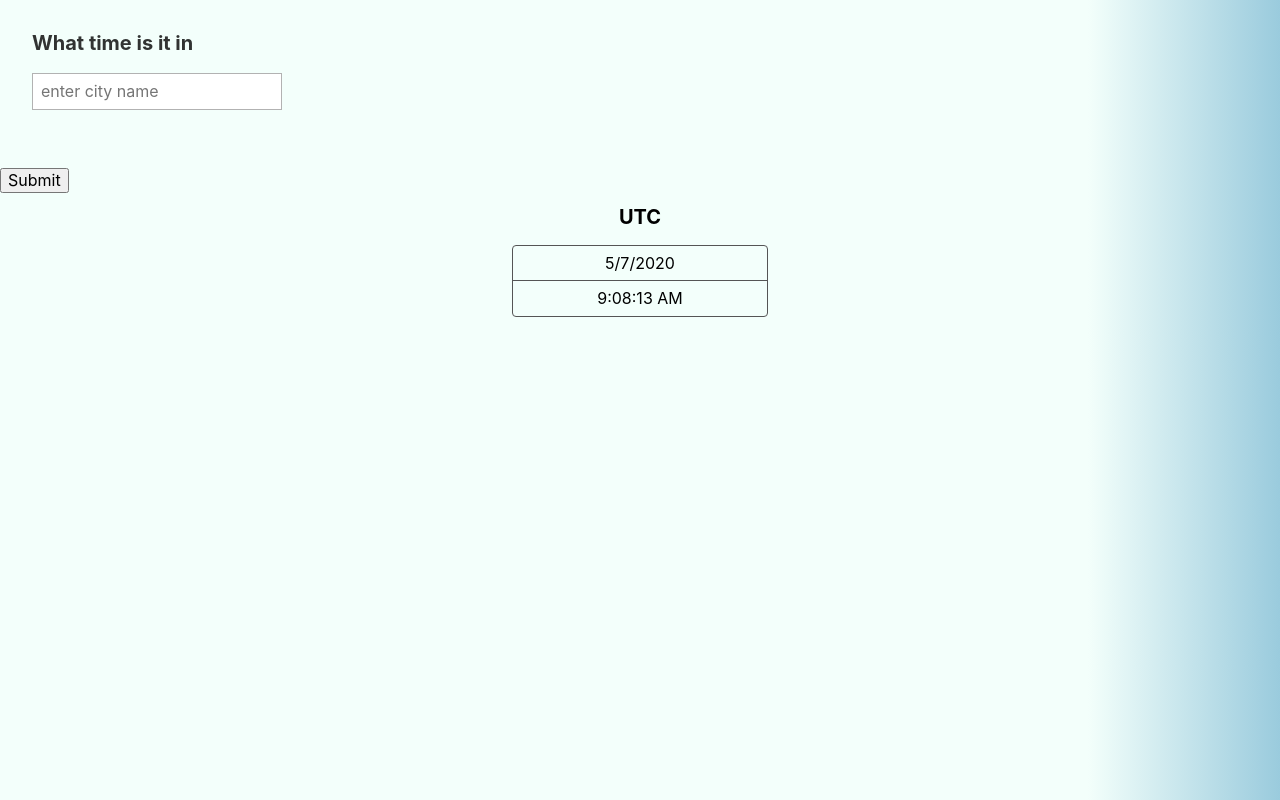
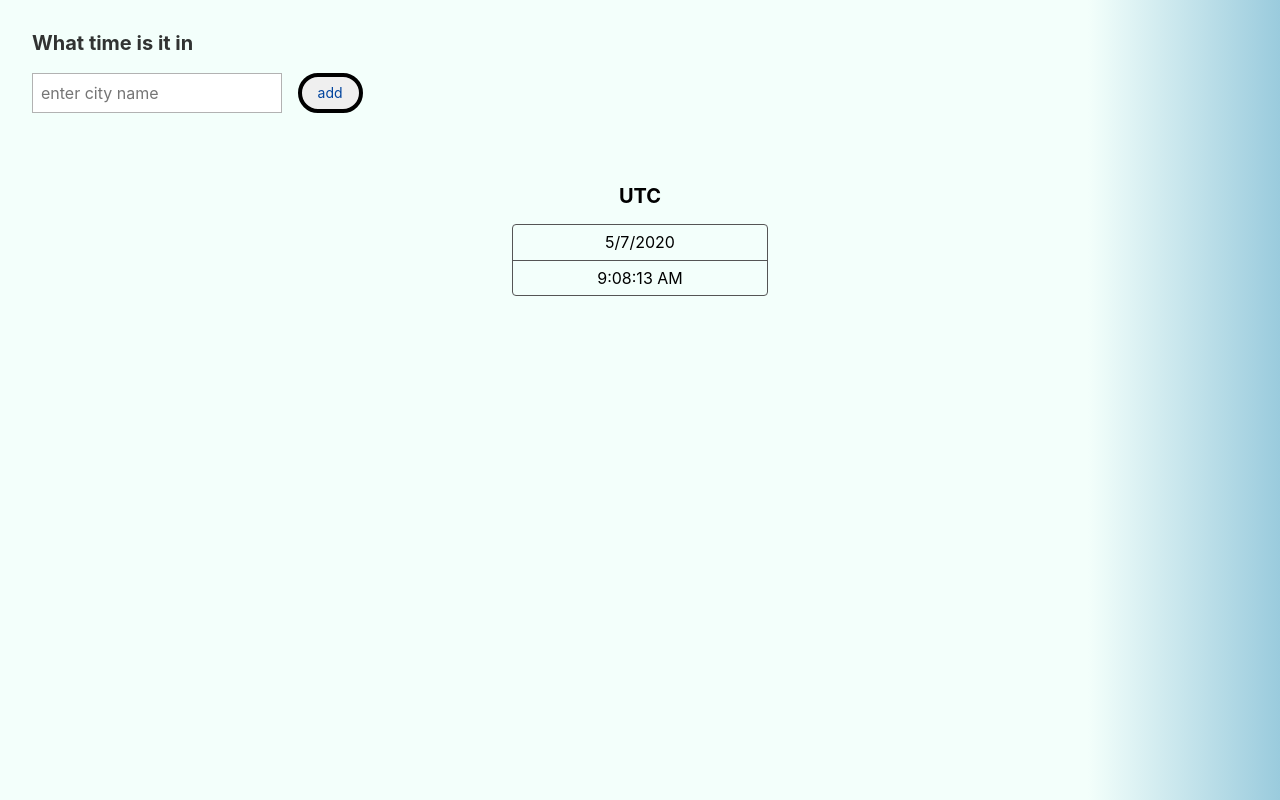
Before and after one commit to yuwen-c/worldtime-luxon, a React (Create React App) app: page / in a window 1280 px wide. Built offline with nearby package versions, Linux system fonts and the light colour scheme.

Commit message:
add button component to searchbox

```diff
--- /dev/null
+++ b/src/component/Button.js
@@ -0,0 +1,16 @@
+import React from 'react';
+
+const Button = ({onButtonClick}) => {
+    return(
+        <div className="ph3 ">
+            <input
+            type="submit"
+            value="add"
+            onClick={onButtonClick}
+            className="f6 grow no-underline br-pill ba bw2 ph3 pv2 dib dark-blue"
+            />
+        </div>
+    )
+}
+
+export default Button;
--- a/src/component/Searchbox.js
+++ b/src/component/Searchbox.js
@@ -1,12 +1,12 @@
 import React from 'react';
 import Option from './Option';
+import Button from '../component/Button';
 
-
-
-const Searchbox = ({onInputChange, completeCity, errorMes, searchboxValue}) => {
+const Searchbox = ({onInputChange, completeCity, errorMes, searchboxValue, onButtonClick}) => {
     return (
         <div className="measure pa4 black-80 ">
             <label  className="f4 b db">What time is it in</label><br/>
+            <div className="flex">
             <input
             onChange={onInputChange}
             id="city"
@@ -17,6 +17,10 @@ const Searchbox = ({onInputChange, completeCity, errorMes, searchboxValue}) => {
             placeholder="enter city name"
             value={searchboxValue}
             ></input>
+            <Button
+            onButtonClick={onButtonClick}
+            />
+            </div>
             <br/>
             <small id="name-desc"
             className="f5 black-60 db mb2">{errorMes}</small>
--- a/src/container/App.js
+++ b/src/container/App.js
@@ -1,10 +1,8 @@
 import React from 'react';
 import Searchbox from '../component/Searchbox';
-// import Timezone from '../component/Timezone';
 import {splitedTimezone} from '../component/Alltimezone';
 import ErrorBoundary from '../component/ErrorBoundary';
 import { DateTime } from "luxon";
-// import TimezoneNow from '../component/TimezoneNow';
 import TimezoneList from '../component/TimezoneList';
 
 class App extends React.Component{
@@ -105,18 +103,18 @@ class App extends React.Component{
             onInputChange={this.onInputChange}
             errorMes={errorMes}
             searchboxValue={this.state.searchbox}
+            onButtonClick={this.onButtonClick}
             />
-            <input
+            {/* <input
             type="submit"
             onClick={this.onButtonClick}
-            ></input>
+            ></input> */}
           </ErrorBoundary>
           <ErrorBoundary>
             <TimezoneList
               now={this.state.now}
               timezoneStrList={this.state.timezoneStrList}
             />
-            {this.state.timezoneStrList}
           </ErrorBoundary>
         </div>
       )
```
